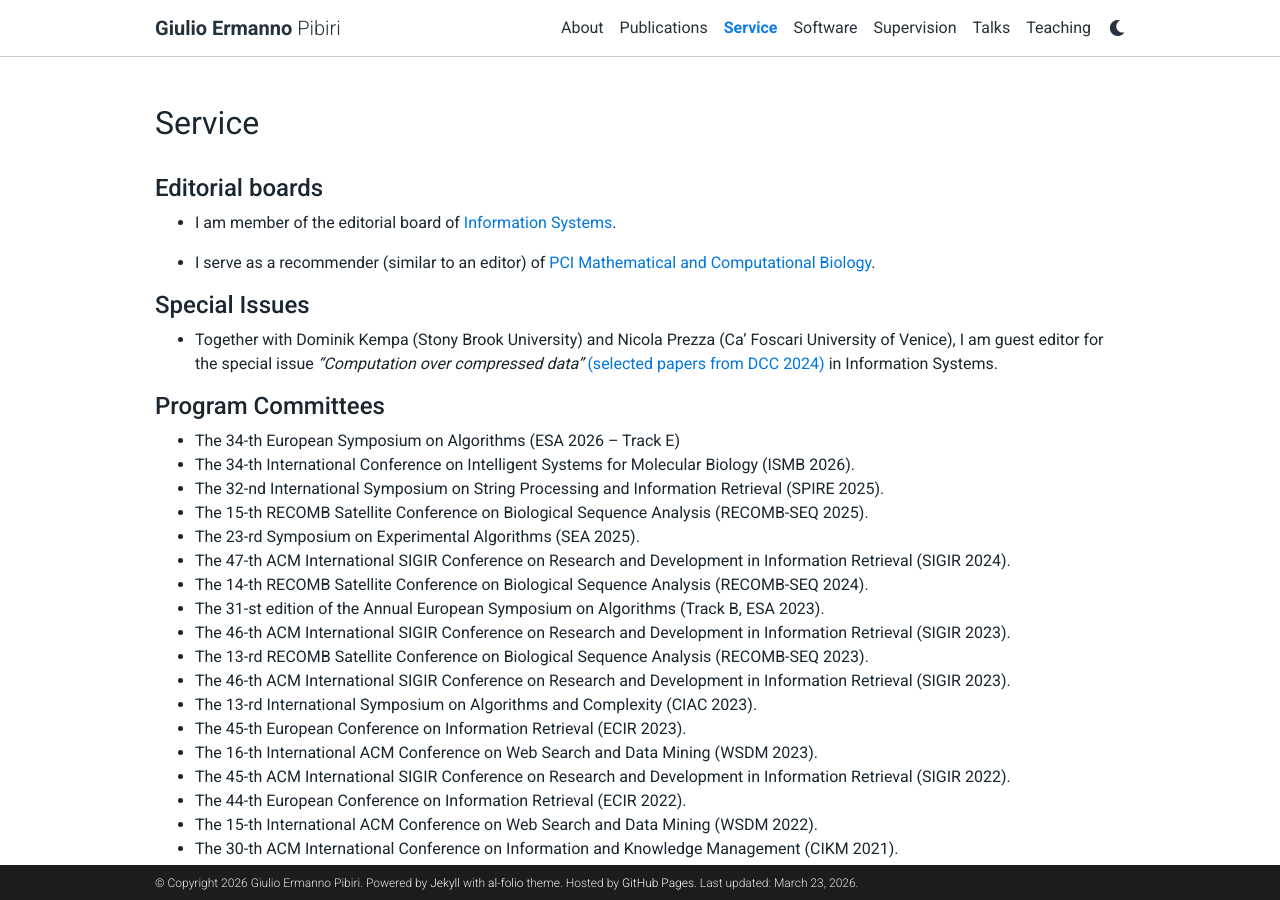
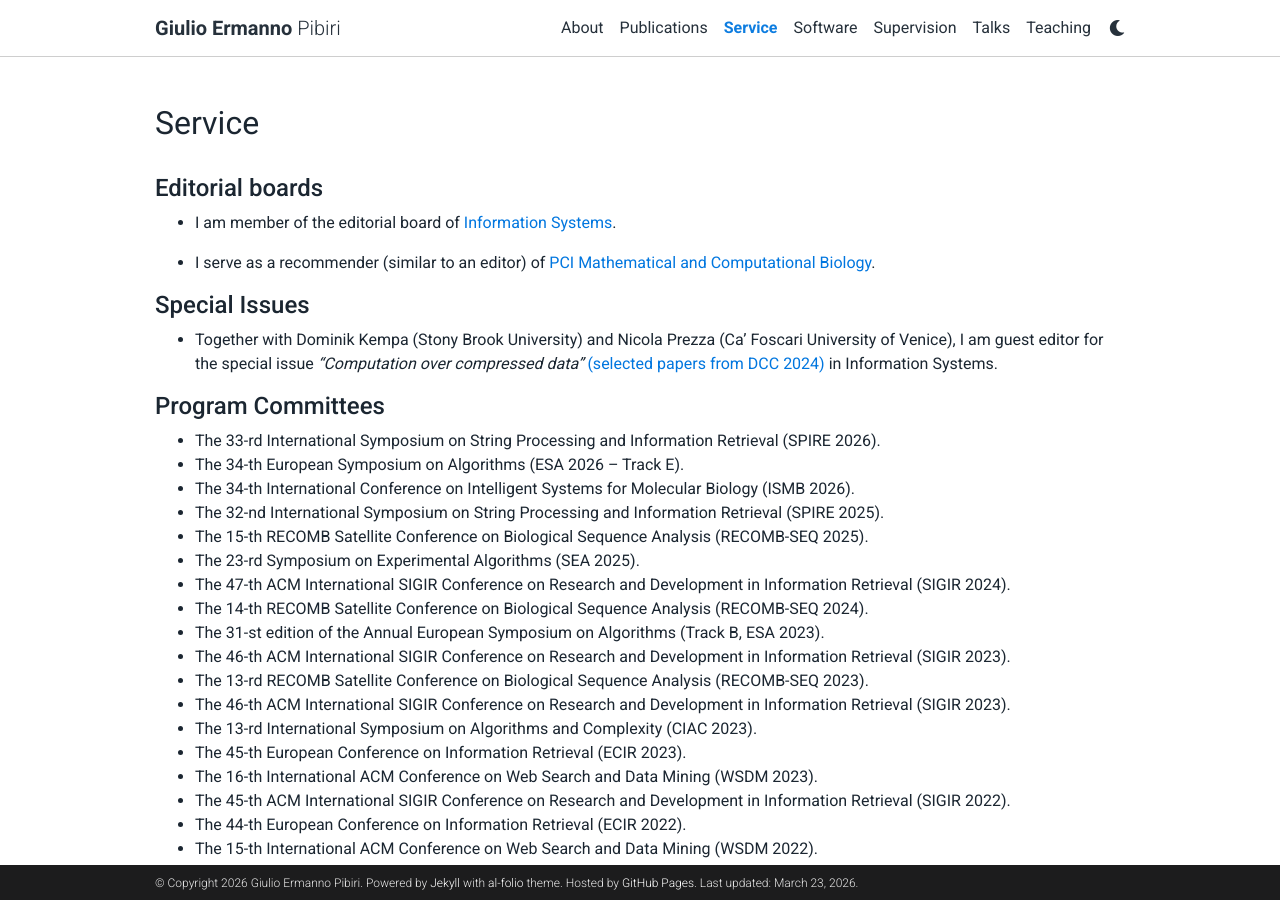
Before and after one commit to jermp/jermp.github.io, a Jekyll site: the page built from _pages/service.md, in a window 1280 px wide and 900 px high. Built offline with Jekyll 4.4.1, drawn with Linux system fonts in a browser that asks for light colours; comment, search, counter and statistics services are not loaded; a style sheet for code colours, icons or effects is not loaded.

Commit message:
added pc spire 26

```diff
--- a/_pages/service.md
+++ b/_pages/service.md
@@ -18,7 +18,8 @@ nav: true
 
 #### **Program Committees**
 
-- The 34-th European Symposium on Algorithms (ESA 2026 -- Track E)
+- The 33-rd International Symposium on String Processing and Information Retrieval (SPIRE 2026).
+- The 34-th European Symposium on Algorithms (ESA 2026 -- Track E).
 - The 34-th International Conference on Intelligent Systems for Molecular Biology (ISMB 2026).
 - The 32-nd International Symposium on String Processing and Information Retrieval (SPIRE 2025).
 - The 15-th RECOMB Satellite Conference on Biological Sequence Analysis (RECOMB-SEQ 2025).
```
